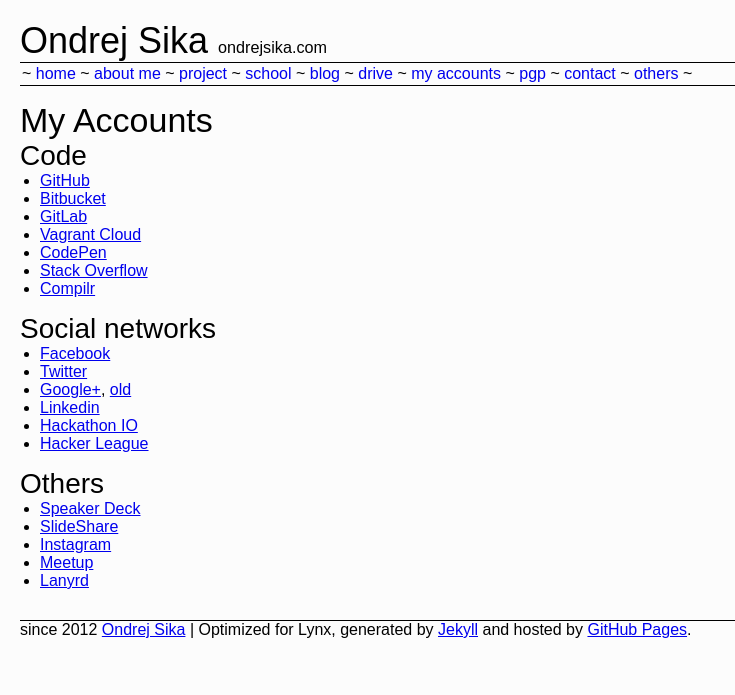
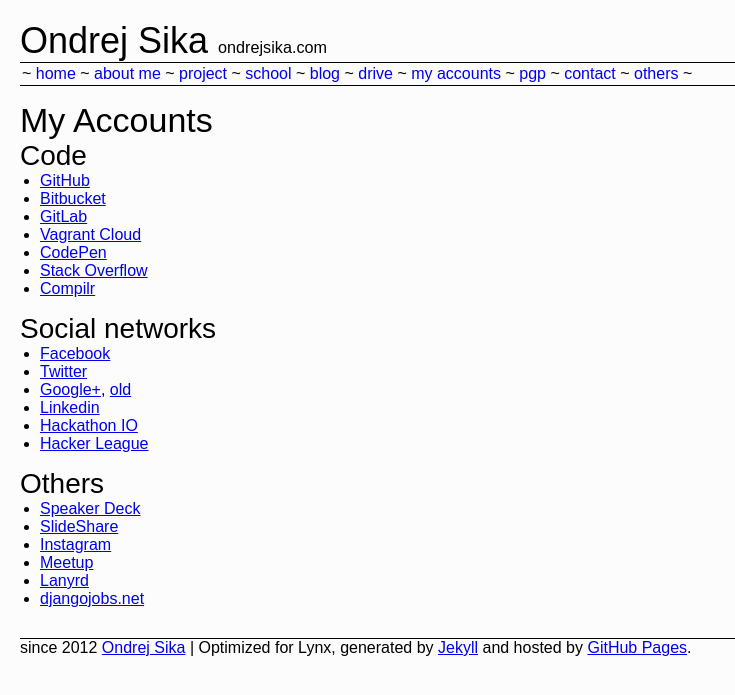
Before and after one commit to ondrejsika/ondrejsika.com, a Jekyll site: the page built from my-accounts.md, in a window 1280 px wide. Shown: the top 695 px of the page, without its empty margins (0-735 px from the left). Built offline with Jekyll 4.4.1, drawn with Linux system fonts in a browser that asks for light colours; Markdown is read by kramdown in place of the engine named in the settings; comment, search, counter and statistics services are not loaded.

Commit message:
add djangojobs.net profile

```diff
--- a/my-accounts.md
+++ b/my-accounts.md
@@ -34,3 +34,4 @@
 * [Instagram](http://instagram.com/ondrejsika)
 * [Meetup](http://www.meetup.com/members/84973902/)
 * [Lanyrd](http://lanyrd.com/profile/ondrejsika/)
+* [djangojobs.net](http://www.djangojobs.net/people/developer/profile/470/ondrej-sika)
```
